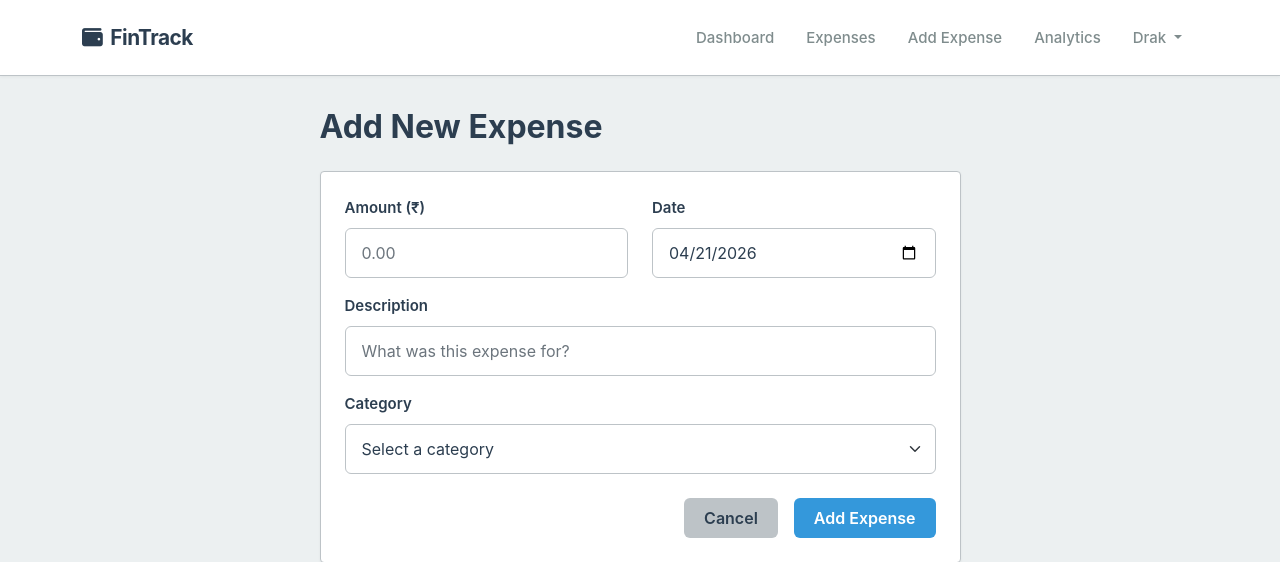
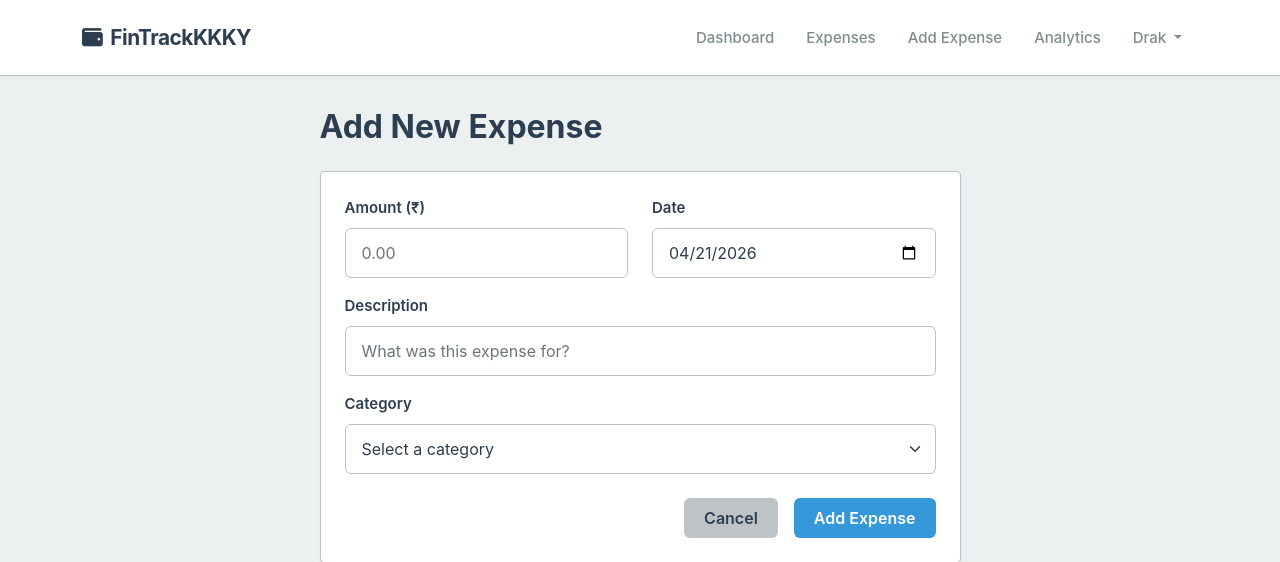
Before and after one commit to VamshiTejaKumbham/FinTrack-AppAutomation, a Flask app: page /add_expense in a window 1280 px wide. Shown: the top 562 px of the page. Run offline with Flask 3, Linux system fonts and the light colour scheme; a user stored in the database is signed in.

Commit message:
Dev Updates

```diff
--- a/templates/base.html
+++ b/templates/base.html
@@ -263,7 +263,7 @@
     <nav class="navbar navbar-expand-lg navbar-light">
         <div class="container-lg">
             <a class="navbar-brand" href="{{ url_for('index') }}">
-                <i class="fas fa-wallet me-2"></i>FinTrack
+                <i class="fas fa-wallet me-2"></i>FinTrackKKKY
             </a>
 
             {% if current_user.is_authenticated %}
```
